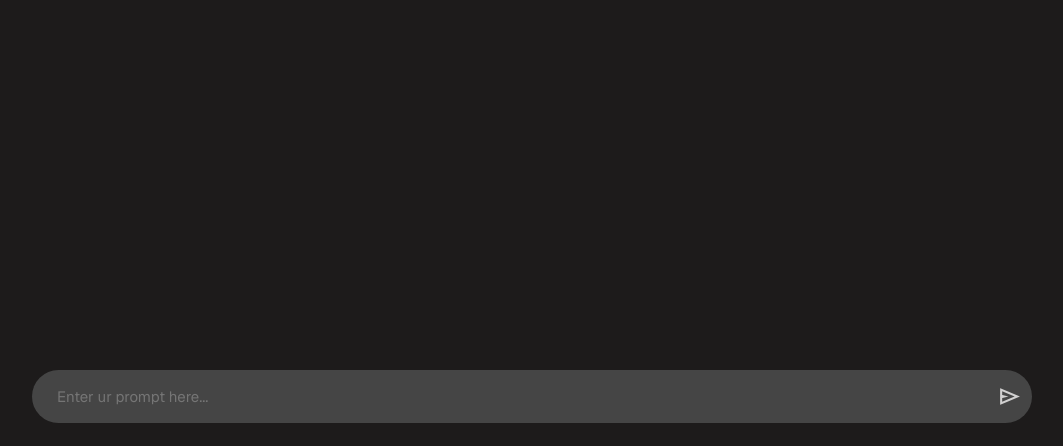
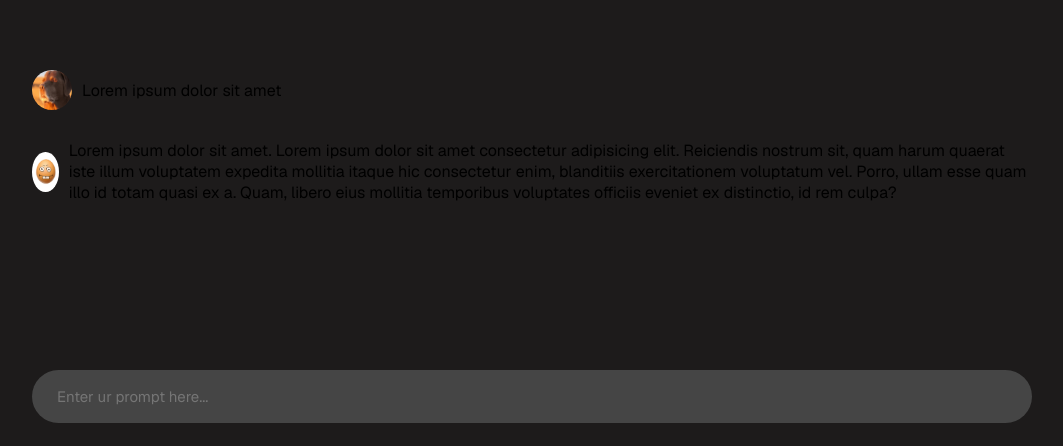
Before and after one commit to moataz1411/Chat-Bonapp-tit, a plain HTML site: page index.html in a window 1280 px wide. Shown: the part 354-800 px from the top of the page, without its empty margins (108-1171 px from the left). Drawn offline with nearby package versions, Linux system fonts and the light colour scheme.

Commit message:
Add chat images and enhance chatlist styling in index.html and style.css

```diff
--- a/index.html
+++ b/index.html
@@ -15,6 +15,22 @@
             <h2>Hi</h2>
             <p>How Can I Help U, Sweetie</p>
         </div>
+        <div class="chatlist">
+        <div class="message">
+            <div class="message-content">
+            <img src="images/chill dog.png" alt="">
+            <p class="text">Lorem ipsum dolor sit amet</p>
+            </div>
+        </div>
+            <div class="message">
+                <div class="message-content">
+            <img src="images/egg.webp" alt="">
+            <p class="text">Lorem ipsum dolor sit amet. Lorem ipsum dolor sit amet consectetur adipisicing elit. Reiciendis nostrum sit, quam harum quaerat iste illum voluptatem expedita mollitia itaque hic consectetur enim, blanditiis exercitationem voluptatum vel. Porro, ullam esse quam illo id totam quasi ex a. Quam, libero eius mollitia temporibus voluptates officiis eveniet ex distinctio, id rem culpa?</p>
+                </div>
+            </div>
+        </div>
+
+
         <form action="#" class="typing">
             <div class="inputwrapper">
             <input type="text" class="typing-input" placeholder="Enter ur prompt here..." required>
--- a/style.css
+++ b/style.css
@@ -67,6 +67,8 @@ section .header p{
     color: #d1d0d0;
     font-size: 15px;
     background: #454545;
+    transition: 0.3s ease;
+
 }
 .typing .inputwrapper button{
     position: absolute;
@@ -79,7 +81,32 @@ section .header p{
     cursor: pointer;
     font-size: 25px;
     color: #d1d0d0;
+    opacity: 0;
+    transition: 0.3s;
 }
 .typing .inputwrapper input:focus{
     background:#4e4b4b;
 }
+.typing .inputwrapper input:valid~button{
+    opacity: 1;
+}
+.chatlist{
+    margin-top: 80px;
+    height:auto;
+    padding-bottom: 120px;
+}
+.chatlist .message{
+    margin-bottom: 30px;
+
+}
+.chatlist .message-content{
+    display: flex;
+    align-items: center;
+    gap:10px;
+}
+.chatlist .message-content img{
+    width: 40px;
+    height: 40px;
+    border-radius: 50%;
+    align-items: flex-start;
+}
```
Also changed, not shown: images/chill dog.png (added), images/egg.webp (added).
